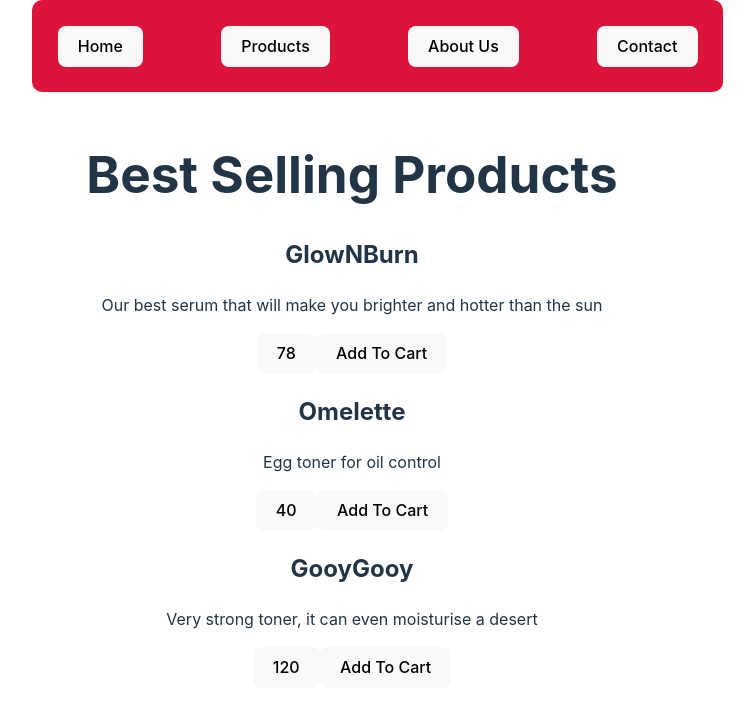
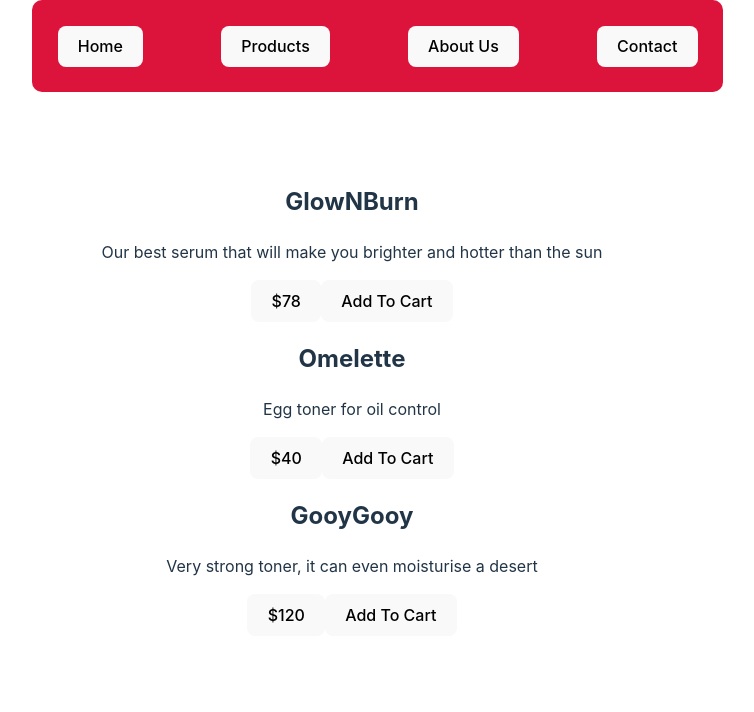
Before and after one commit to rihannas/Frontend, a React (Vite) app in the folder react/react-store/: page /products in a window 1280 px wide. Shown: the top 712 px of the page, without its empty margins (288-1042 px from the left). Built offline with nearby package versions, Linux system fonts and the light colour scheme.

Commit message:
create product card component and add it in the product page component

```diff
--- /dev/null
+++ b/react/react-store/src/components/ProductCard.jsx
@@ -0,0 +1,11 @@
+/* eslint-disable react/prop-types */
+export function ProductCard({ product }) {
+	return (
+		<>
+			<h2>{product.title}</h2>
+			<p>{product.desc}</p>
+			<button>${product.price}</button>
+			<button>Add To Cart</button>
+		</>
+	);
+}
--- a/react/react-store/src/pages/Products.jsx
+++ b/react/react-store/src/pages/Products.jsx
@@ -1,3 +1,5 @@
+import { ProductCard } from "../components/ProductCard";
+
 const Products = () => {
 	const toner = {
 		title: "Omelette",
@@ -19,14 +21,13 @@ const Products = () => {
 
 	return (
 		<>
-			<h1>Best Selling Products</h1>
-			{products.map((product) => {
+			{products.map((product, idx) => {
 				return (
 					<>
-						<h2>{product.title}</h2>
-						<p>{product.desc}</p>
-						<button>{product.price}</button>
-						<button>Add To Cart</button>
+						<ProductCard
+							product={product}
+							key={idx}
+						/>
 					</>
 				);
 			})}
```
